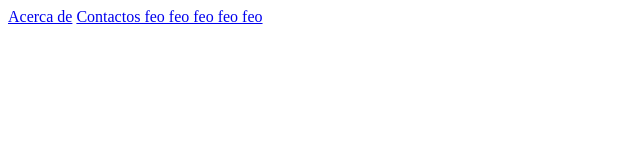
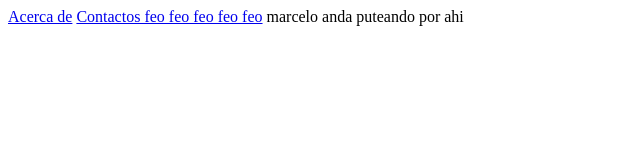
Before and after one commit to yukitogithub/nuevo_prueba, a plain HTML site: page index.html in a window 1280 px wide. Shown: the whole page, without its empty margins (0-640 px from the left). Drawn offline with Linux system fonts and the light colour scheme.

Commit message:
Agregué una linea de prueba.
Soy el más groso en el Diablo 3

```diff
--- a/index.html
+++ b/index.html
@@ -1,4 +1,5 @@
 <html>
 <a href=about.html>Acerca de</a>
 <a href=contactos.html>Contactos  feo feo feo feo feo</a>
+marcelo anda puteando por ahi
 </html>
```
